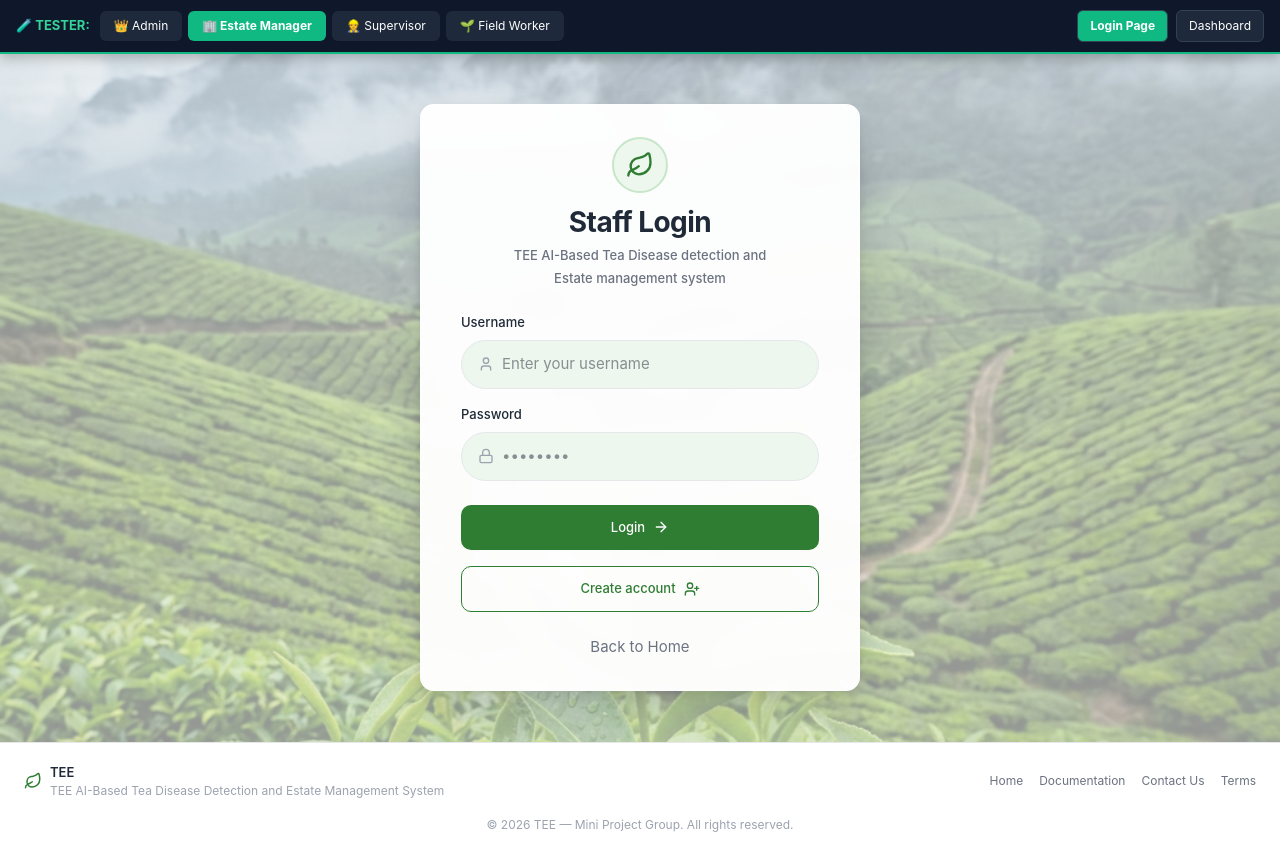
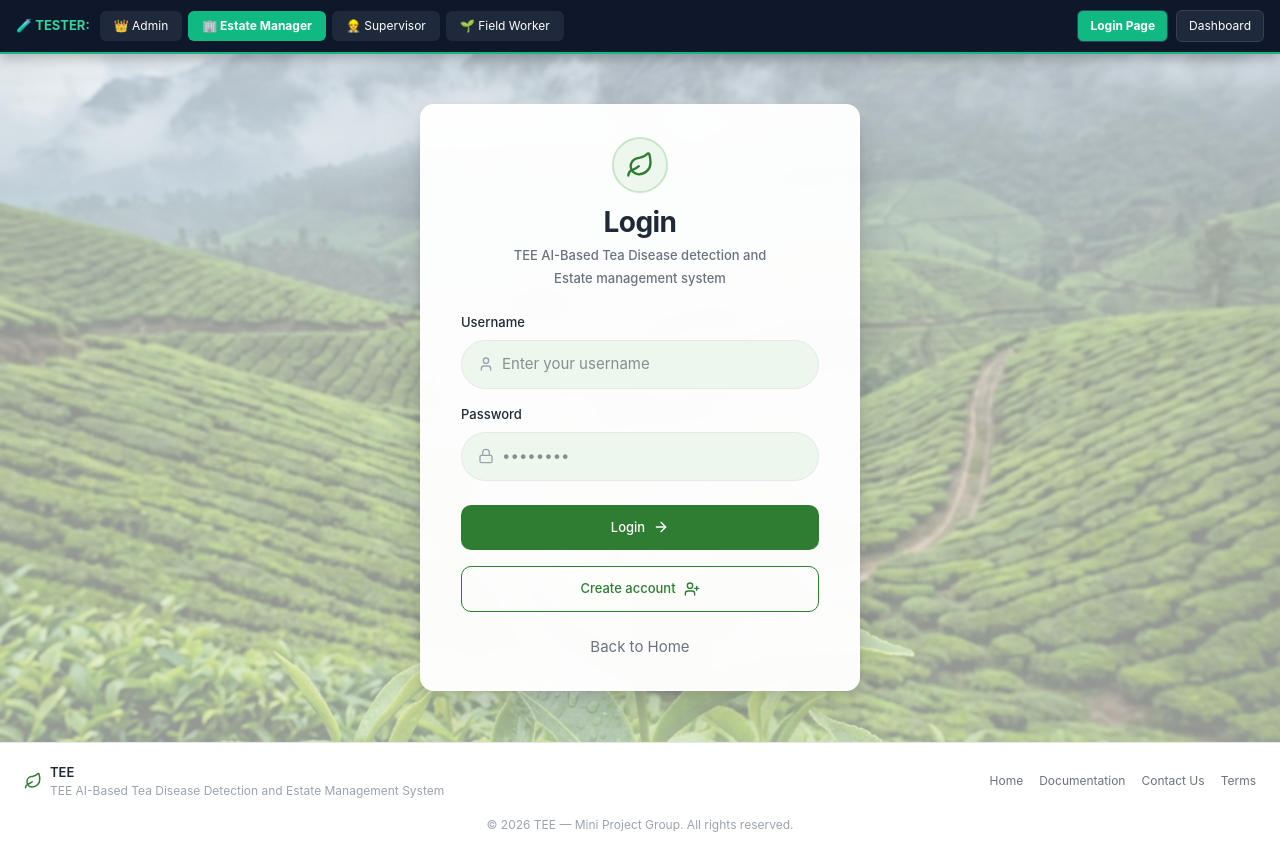
Before and after one commit to isururx/TEE, a React (Vite) app in the folder Frontend/Tee/: page / in a window 1280 px wide. Built offline with nearby package versions, Linux system fonts and the light colour scheme.

Commit message:
Unify worker login with main login flow
Removed the separate worker login route and routed worker-related actions to the shared login page. Updated the welcome and account screens to match the unified login flow, and simplified the login screen title from "Staff Login" to "Login".

```diff
--- a/Frontend/Tee/src/App.jsx
+++ b/Frontend/Tee/src/App.jsx
@@ -18,7 +18,6 @@ import BlockManagement from "./worker_block/block_management.jsx";
 import BlockDetail from "./worker_block/block_detail.jsx";
 import TaskManagement from "./worker_block/task_management.jsx";
 import TrackAttendance from "./worker_block/track_attendence.jsx";
-import WorkerLogin from "./worker_block/workerlogin.jsx";
 import WorkerManagement from "./worker_block/worker_management.jsx";
 import InventoryManagement from "./Inventory/inventory_management.jsx";
 import SupplierManagement from "./Inventory/supplier_management.jsx";
@@ -90,14 +89,11 @@ function App() {
 
   const renderCurrentPage = () => {
     // 1. Auth & Account Pages
-    if (currentPage === "login") {
+    if (currentPage === "login" || currentPage === "workerLogin") {
       return <Login onNavigate={handleNavigate} />;
     }
     if (currentPage === "welcomePage" || currentPage === "welcome") {
       return <WelcomePage onNavigate={handleNavigate} />;
-    }
-    if (currentPage === "workerLogin") {
-      return <WorkerLogin onNavigate={handleNavigate} />;
     }
     if (currentPage === "twoStepVerification" || currentPage === "verification" || currentPage === "otp") {
       return (
--- a/Frontend/Tee/src/auth/CreateAccountUser.jsx
+++ b/Frontend/Tee/src/auth/CreateAccountUser.jsx
@@ -215,7 +215,7 @@ export default function CreateAccountUser({ onNavigate = () => { } }) {
             <button type="button" className="btn-secondary" style={{ minWidth: 200, justifyContent: "center" }} onClick={handleClear}>
               Clear
             </button>
-            <button type="button" className="btn-danger" style={{ minWidth: 200, justifyContent: "center" }} onClick={() => onNavigate("workerLogin")}>
+            <button type="button" className="btn-danger" style={{ minWidth: 200, justifyContent: "center" }} onClick={() => onNavigate("login")}>
               Cancel
             </button>
           </div>
--- a/Frontend/Tee/src/auth/Login.jsx
+++ b/Frontend/Tee/src/auth/Login.jsx
@@ -154,7 +154,7 @@ export default function Login({ onNavigate = () => { } }) {
           </div>
 
           <h1 className="page-title" style={{ marginBottom: "var(--space-1)" }}>
-            Staff Login
+            Login
           </h1>
           <p className="subtitle" style={{ marginBottom: "var(--space-6)" }}>
             TEE AI-Based Tea Disease detection and
--- a/Frontend/Tee/src/auth/WelcomePage.jsx
+++ b/Frontend/Tee/src/auth/WelcomePage.jsx
@@ -345,7 +345,7 @@ export default function WelcomePage({ onNavigate = () => {} }) {
                   borderRadius: "var(--radius-md)",
                   background: "var(--color-secondary)",
                 }}
-                onClick={() => onNavigate("workerLogin")}
+                onClick={() => onNavigate("login")}
               >
                 Login as Worker <ArrowRight size={16} />
               </button>
```
Also changed, not shown: 1 other file (tests, documents, lock files or other folders).
